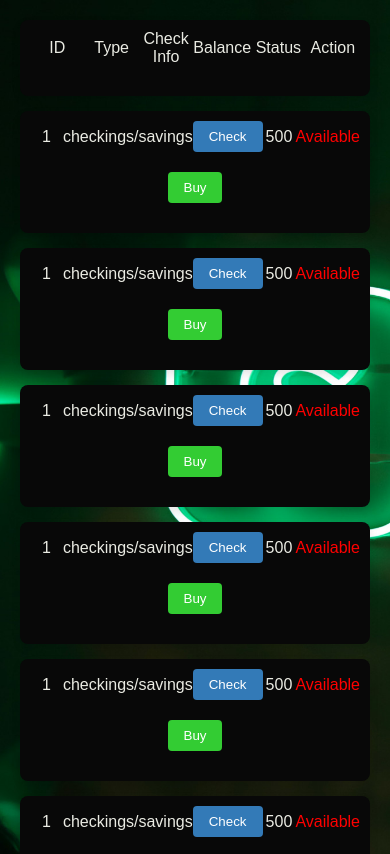
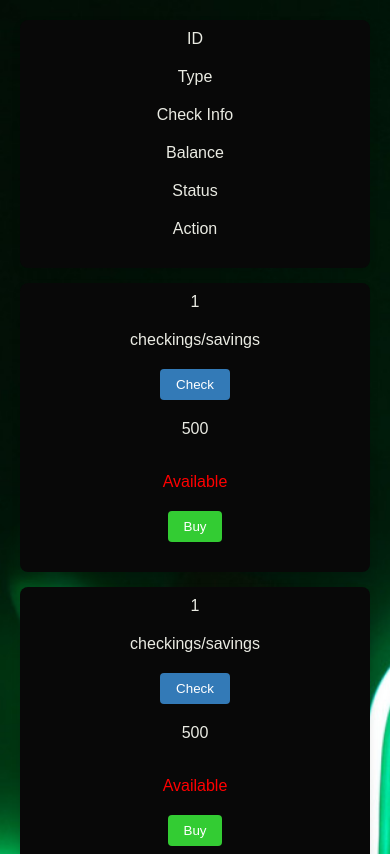
Before and after one commit to towet/ccleaks, a plain HTML site: page cashapp.html in a window 390 px wide. Shown: the top 854 px of the page. Drawn offline with Linux system fonts and the light colour scheme; a script that the page names is missing.

Commit message:
update 23678 logs

```diff
--- a/cashapp.html
+++ b/cashapp.html
@@ -123,7 +123,7 @@
   margin-top: 20px;
 }
 .back-btn {
-  background-color: #3498db;
+  background-color: #17d1a9;
   color: #fff;
   font-size: 18px;
   font-weight: bold;
@@ -137,6 +137,32 @@
 .back-btn:hover {
   background-color: #1c79c0;
 }
+
+@media (max-width: 768px) {
+    .row {
+      flex-direction: column;
+    }
+
+    .column {
+      margin-bottom: 15px;
+    }
+
+    .column:nth-child(1),
+    .column:nth-child(2),
+    .column:nth-child(3) {
+      flex-basis: 100%;
+    }
+
+    .column:nth-child(4),
+    .column:nth-child(5),
+    .column:nth-child(6) {
+      flex-basis: 100%;
+    }
+
+    .row .column:nth-child(4) .check-btn,
+    .row .column:nth-child(5) .status {
+      margin-top: 15px;
+    }}
 
 </style>
 <body>
```
Also changed, not shown: chasebank.html (+26 -0 lines), paypalbank.html (+25 -0 lines), pncbank.html (+26 -0 lines), scotiabank.html (+26 -0 lines).
